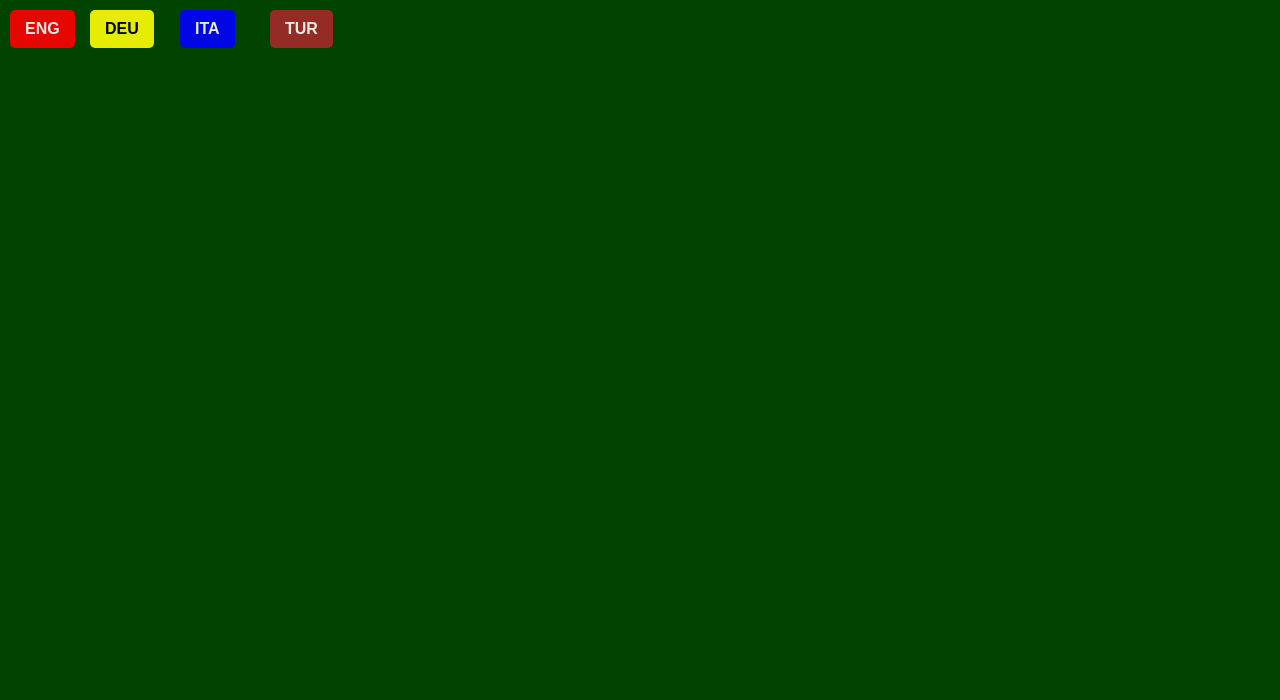
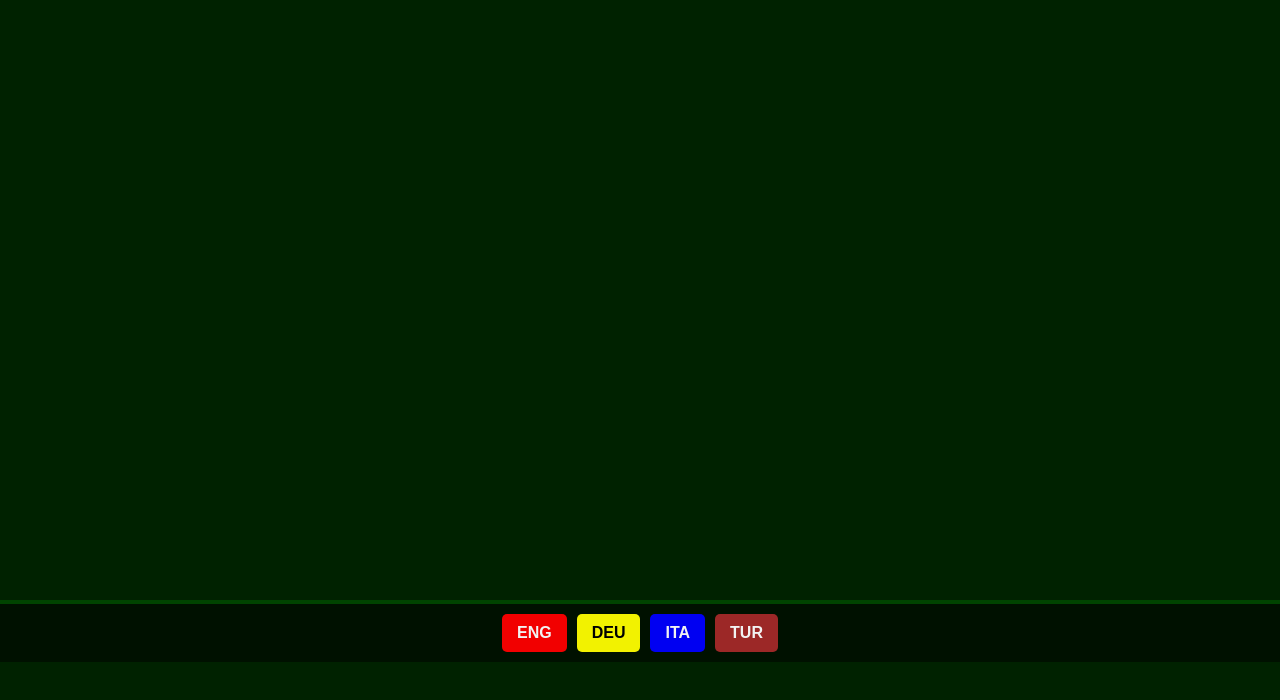
Before and after one commit to saracen7mi/pravoslavnacrkva, a plain HTML site: page index.html in a window 1280 px wide. Drawn offline with Linux system fonts and the light colour scheme.

Commit message:
Update index.html

```diff
--- a/index.html
+++ b/index.html
@@ -267,6 +267,9 @@
 
 
 
+
+
+
 <!DOCTYPE html>
 <html lang="bs">
 <head>
@@ -278,37 +281,51 @@
   <style>
     body {
       margin: 0;
-      overflow: hidden;
-      background-color: #004400;
-      color: yellow;
+      background-color: #002200;
       font-family: Arial, sans-serif;
+      color: white;
+      display: flex;
+      flex-direction: column;
+      align-items: center;
     }
+
     a-scene {
-      width: 100vw;
-      height: 80vh;
-      display: block;
+      width: 100%;
+      height: 75vh;
+      border-bottom: 4px solid #004400;
     }
-    /* Dugmad za jezike */
+
+    .language-controls {
+      width: 100%;
+      display: flex;
+      justify-content: center;
+      flex-wrap: wrap;
+      background-color: #001100;
+      padding: 10px 0;
+      gap: 10px;
+    }
+
     .lang-button {
-      position: fixed;
-      top: 10px;
-      cursor: pointer;
       padding: 10px 15px;
       font-weight: bold;
       border-radius: 5px;
       user-select: none;
       color: white;
       font-size: 16px;
-      opacity: 0.9;
+      opacity: 0.95;
       transition: opacity 0.3s;
+      cursor: pointer;
+      border: none;
     }
+
     .lang-button:hover {
       opacity: 1;
     }
-    #btn-eng { background-color: red; left: 10px; }
-    #btn-deu { background-color: yellow; color: black; left: 90px; }
-    #btn-ita { background-color: blue; left: 180px; }
-    #btn-tur { background-color: brown; left: 270px; }
+
+    #btn-eng { background-color: red; }
+    #btn-deu { background-color: yellow; color: black; }
+    #btn-ita { background-color: blue; }
+    #btn-tur { background-color: brown; }
   </style>
 </head>
 <body>
@@ -320,12 +337,6 @@
   <audio id="audio-italian" preload="auto" src="https://raw.githubusercontent.com/saracen7mi/pravoslavnacrkva/main/pravoslavnacrkvaitalijanska.mp3"></audio>
   <audio id="audio-turkish" preload="auto" src="https://raw.githubusercontent.com/saracen7mi/pravoslavnacrkva/main/pravoslavnacrkvaturski.mp3"></audio>
 
-  <!-- Dugmad za odabir jezika -->
-  <div id="btn-eng" class="lang-button">ENG</div>
-  <div id="btn-deu" class="lang-button">DEU</div>
-  <div id="btn-ita" class="lang-button">ITA</div>
-  <div id="btn-tur" class="lang-button">TUR</div>
-
   <!-- A-Frame scena -->
   <a-scene embedded arjs="sourceType: webcam; trackingMethod: best; debugUIEnabled: false;">
     <a-plane color="#008000" height="3.5" width="6.5" position="0 0.5 -5" opacity="0.9"></a-plane>
@@ -334,13 +345,14 @@
               position="-2 1 -5" scale="1 1 1" rotation="0 240 0"
               animation="property: rotation; to: 0 360 0; loop: true; dur: 5000">
     </a-entity>
+
     <a-entity gltf-model="https://cdn.jsdelivr.net/gh/saracen7mi/pravoslavnacrkva@main/grbdrzave3d.glb"
               position="2 1 -5" scale="1 1 1" rotation="0 240 0"
               animation="property: rotation; to: 0 360 0; loop: true; dur: 5000">
     </a-entity>
 
     <a-entity position="0 0.8 -4.9">
-      <a-text value="Crkva Svetog velikomucenika Dimitrija u Kladnju predstavlja značajan vjerski, kulturno-istorijski spomenik pravoslavne zajednice ovog kraja. Sagrađena 1922. godine, crkva je brzo postala duhovni centar pravoslavnih vjernika u Kladnju i okolini. Za vrijeme Drugog svjetskog rata, 1943. godine, Kladanj je bio meta zračnog napada, crkva je bila teško oštećena i potpuno izgorjela. Crkva, koja dugo nije služila za bogosluženje, obnovljena je tek 1986. godine, a crkva je svečano otvorena i prešla na upravu Eparhije zvorničko-tuzlanske. Danas se u Vitaljskom okrugu nalazi crkva Svetog velikomučeniка Dimitrija, koja nastavlja da služi svojoj vjerskoj namjeni okupljajući pravoslavne vjernike i svjedočeći istorijsko i duhovno naslijeđe pravoslavne zajednice u Kladnju."
+      <a-text value="Crkva Svetog velikomučenika Dimitrija u Kladnju predstavlja značajan vjerski i kulturni spomenik. Sagrađena 1922. godine, obnovljena 1986. i i dalje okuplja vjernike."
               color="#FFFF00" width="5.5" wrap-count="50" align="center" scale="0.5 0.5 0.5"></a-text>
     </a-entity>
 
@@ -349,8 +361,15 @@
     </a-entity>
   </a-scene>
 
+  <!-- Dugmad za jezike -->
+  <div class="language-controls">
+    <div id="btn-eng" class="lang-button">ENG</div>
+    <div id="btn-deu" class="lang-button">DEU</div>
+    <div id="btn-ita" class="lang-button">ITA</div>
+    <div id="btn-tur" class="lang-button">TUR</div>
+  </div>
+
   <script>
-    // Audio elementi
     const audios = {
       bosnian: document.getElementById('audio-bosnian'),
       english: document.getElementById('audio-english'),
@@ -359,7 +378,6 @@
       turkish: document.getElementById('audio-turkish')
     };
 
-    // Funkcija za zaustavljanje svih audio zapisa
     function stopAll() {
       Object.values(audios).forEach(audio => {
         audio.pause();
@@ -367,27 +385,19 @@
       });
     }
 
-    // Funkcija za reprodukciju određenog audio zapisa
     function playAudio(lang) {
-      if (!(lang in audios)) {
-        console.warn('Nepoznat jezik:', lang);
-        return;
-      }
+      if (!(lang in audios)) return;
       stopAll();
-      const audio = audios[lang];
-      audio.play().catch(e => {
-        console.warn('Problem sa reprodukcijom:', e);
-      });
+      audios[lang].play().catch(e => console.warn('Playback error:', e));
     }
 
-    // Dugmad i event listeneri - click i touch (radi na svim uređajima)
     function addButtonListener(id, lang) {
       const btn = document.getElementById(id);
       btn.addEventListener('click', () => playAudio(lang));
       btn.addEventListener('touchstart', (e) => {
-        e.preventDefault(); // spriječava dupli klik i scroll na mobilnim
+        e.preventDefault();
         playAudio(lang);
-      }, {passive: false});
+      }, { passive: false });
     }
 
     addButtonListener('btn-eng', 'english');
@@ -395,7 +405,6 @@
     addButtonListener('btn-ita', 'italian');
     addButtonListener('btn-tur', 'turkish');
 
-    // Autoplay bosanskog audio zapisa - tek nakon prvog dodira/klika na body
     function tryPlayBosnian() {
       playAudio('bosnian');
       document.body.removeEventListener('click', tryPlayBosnian);
@@ -404,5 +413,6 @@
     document.body.addEventListener('click', tryPlayBosnian);
     document.body.addEventListener('touchstart', tryPlayBosnian);
   </script>
+
 </body>
 </html>
```
